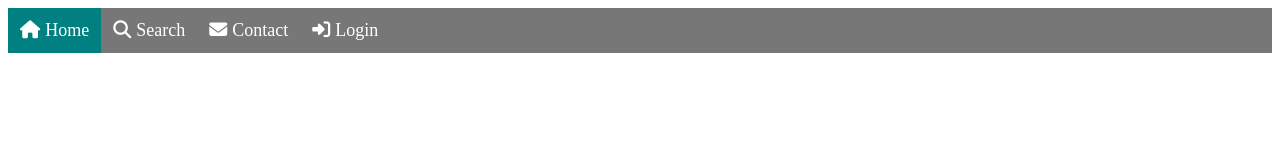
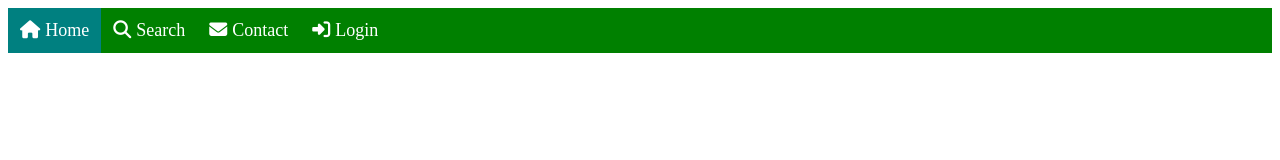
Before and after one commit to AmyKim11/yumin_pro, a plain HTML site: page index.html in a window 1280 px wide. Drawn offline with Linux system fonts and the light colour scheme.

Commit message:
Update style_index.css

```diff
--- a/style_index.css
+++ b/style_index.css
@@ -7,7 +7,7 @@ a i{
    padding-right: 5px;
 }
 .menu-bar{
-   background-color: #777;
+   background-color: green;
    overflow: auto;
 }
 
```
